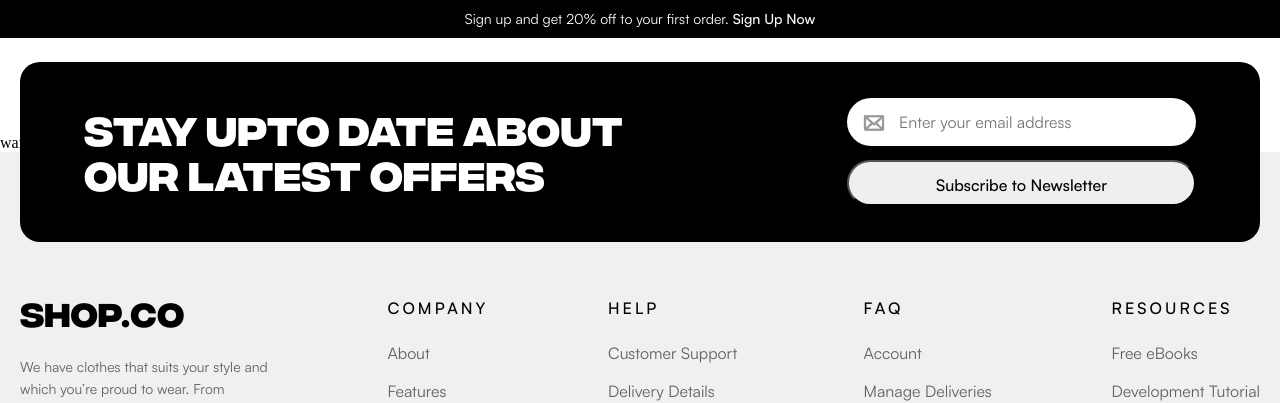
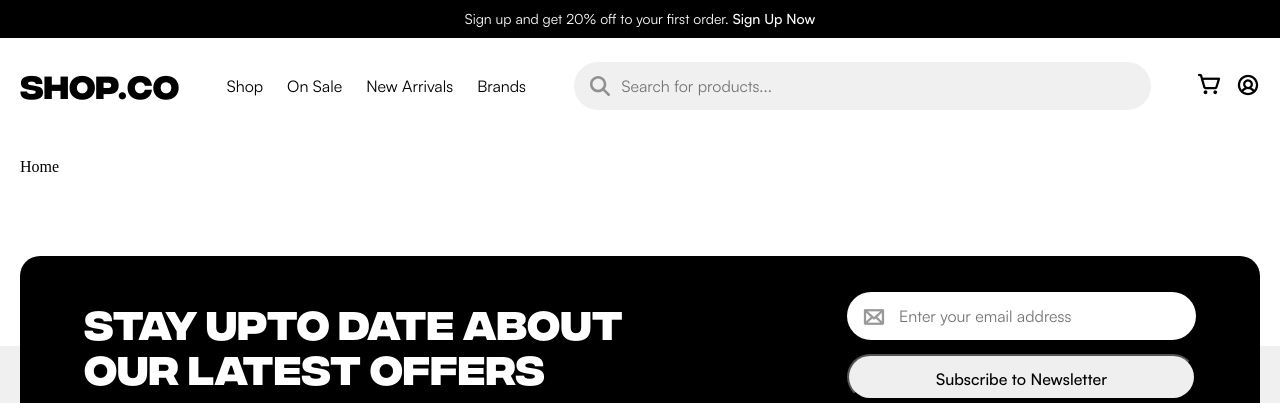
Before and after one commit to MakhmudNunu/SHOP.CO, a React (Create React App) app: page /cart in a window 1280 px wide. Shown: the top 403 px of the page. Built offline with nearby package versions, Linux system fonts and the light colour scheme.

Commit message:
added layout and not found

```diff
--- a/db.json
+++ b/db.json
@@ -189,9 +189,9 @@
   ],
   "users": [
     {
-      "email": "ali@mail.ru",
-      "password": "$2a$10$9weOG/je81QbVMMa6jzTEutjtgG6iVuBYH8qJrQ.E9D5qGynwqpIK",
-      "name": "alibek",
+      "email": "qwertya@gmail.com",
+      "password": "$2a$10$FzCHIlCRuyq6zE5eJZgCHe4FLvigtR35hSnDOYxbEhsHII0MYyNwO",
+      "name": "qwerty",
       "id": 1
     }
   ]
--- a/package.json
+++ b/package.json
@@ -20,7 +20,7 @@
     "build": "react-scripts build",
     "test": "react-scripts test",
     "eject": "react-scripts eject",
-    "server": "json-server-auth --watch db.json --port 5002"
+    "server": "json-server-auth --watch db.json --port 5000"
   },
   "eslintConfig": {
     "extends": [
--- a/src/App.js
+++ b/src/App.js
@@ -1,20 +1,21 @@
-import Header from './components/Header/Header';
-import Footer from './components/Footer/Footer';
 import Homepage from './components/Homepage/Homepage';
 import Cart from './components/Cart/Cart';
 import { Route, Routes } from 'react-router-dom';
 import Register from './components/Register/Register';
+import Layout from './components/Layout/Layout';
+import NotFound from './components/NotFound/NotFound';
 
 function App() {
   return (
     <>
-      <Header />
       <Routes>
-        <Route path="/" element={<Homepage />} />
-        <Route path="/cart" element={<Cart />} />
-        <Route path='/register' element={<Register/>}/>
+        <Route path="/" element={<Layout />}>
+          <Route path='' element={<Homepage />} />
+          <Route path="cart" element={<Cart />} />
+          <Route path="register" element={<Register />} />
+        </Route>
+        <Route path="*" element={<NotFound />} />
       </Routes>
-      <Footer />
     </>
   );
 }
--- a/src/components/Cart/Cart.jsx
+++ b/src/components/Cart/Cart.jsx
@@ -1,9 +1,29 @@
 import React from 'react'
+import "./Cart.scss"
 
 const Cart = () => {
   return (
-    <section>
-      <p>warning</p>
+    <section className="cart">
+      <div className="cart__container container">
+        <div className="cart__content">
+          <div className="cart__content__nav">
+            Home
+          </div>
+          <h2 className="cart__content__title">
+
+          </h2>
+          <div className="cart__content__main">
+            <div className="cart__content__main__items">
+              <div className="cart__content__main__items__item">
+
+              </div>
+            </div>
+            <div className="cart__content__main__order__summary">
+
+            </div>
+          </div>
+        </div>
+      </div>
     </section>
   )
 }
--- a/src/components/Cart/Cart.scss
+++ b/src/components/Cart/Cart.scss
@@ -0,0 +1,3 @@
+.cart {
+    padding: 24px 0 170px 0;
+}
--- a/src/components/Footer/Footer.jsx
+++ b/src/components/Footer/Footer.jsx
@@ -21,10 +21,10 @@ const Footer = () => {
                 </div>
                 <div className="footer__top__right">
                     <form action="mailto:info@example.com" method="post">
-                        <div className="footer__top__right__input">
+                        <label className="footer__top__right__input">
                             <img src={mailIcon} alt="" />
                             <input type="email" placeholder="Enter your email address" />
-                        </div>
+                        </label>
                         <button type="submit">Subscribe to Newsletter</button>
                     </form>
                 </div>
--- a/src/components/Header/Header.scss
+++ b/src/components/Header/Header.scss
@@ -25,14 +25,16 @@
         justify-content: space-between;
         align-items: center;
         padding: 24px 0;
-
+        a {
+            text-decoration: none !important;
+        }
         h3 {
             font-family: var(--second-family);
             font-weight: 700;
             font-size: 32px;
             color: #000;
             margin-bottom: 5px;
-            text-decoration: none;
+            outline: none;
         }
         ul {
             display: flex;
@@ -61,6 +63,7 @@
             }
             input {
                 border: none;
+                outline: none;
                 background: transparent;
                 font-family: var(--font-family);
                 font-weight: 400;
@@ -80,4 +83,5 @@
             border: none;
         }
     }
+
 }
--- a/src/components/Homepage/HappyCostumers/HappyCostumers.jsx
+++ b/src/components/Homepage/HappyCostumers/HappyCostumers.jsx
@@ -14,7 +14,7 @@ const HappyCostumers = () => {
         axios.get("http://localhost:5000/feedbacksDB")
         .then(response => setFeedbacks(response.data))
         .catch(error => console.error("Ошибка загрузки", error))
-    })
+    }, [])
 
   return (
     <section className='happy__costumers'>
--- a/src/components/Homepage/TopSelling/TopSelling.jsx
+++ b/src/components/Homepage/TopSelling/TopSelling.jsx
@@ -10,7 +10,7 @@ const TopSelling = () => {
         axios.get("http://localhost:5000/topSellingDB")
         .then(response => setProducts(response.data))
         .catch(error => console.error("Ошибка загрузки", error));
-    })
+    }, [])
 
   return (
     <section className="top__selling">
--- /dev/null
+++ b/src/components/Layout/Layout.jsx
@@ -0,0 +1,16 @@
+import React from 'react'
+import Header from '../Header/Header'
+import Footer from '../Footer/Footer'
+import { Outlet } from 'react-router-dom'
+
+const Layout = () => {
+  return (
+    <>
+      <Header />
+        <Outlet />
+      <Footer />
+    </>
+  )
+}
+
+export default Layout
--- /dev/null
+++ b/src/components/NotFound/NotFound.jsx
@@ -0,0 +1,11 @@
+import React from 'react'
+
+const NotFound = () => {
+  return (
+    <>
+      <p>Not Found</p>
+    </>
+  )
+}
+
+export default NotFound
--- a/src/components/Register/Register.jsx
+++ b/src/components/Register/Register.jsx
@@ -1,4 +1,3 @@
-
 import { useRef, useState } from 'react'
 import './Register.scss'
 import axios from 'axios'
@@ -12,20 +11,12 @@ const Register = () => {
 
     let register = (e)=>{
         e.preventDefault()
-
-        if(password === 'loh'){
-            return alert('пароль не может быть таким')
-        } else{
         let user = {
           name:nameRef.current.value,
           email:emailRef.current.value,
           password
         }
-            axios.post('http://localhost:5002/register',user)
-
-        }
-
-
+        axios.post('http://localhost:5000/register',user)
     }
 
     return (
```
Lines whose indentation alone changed are shown as unchanged.
